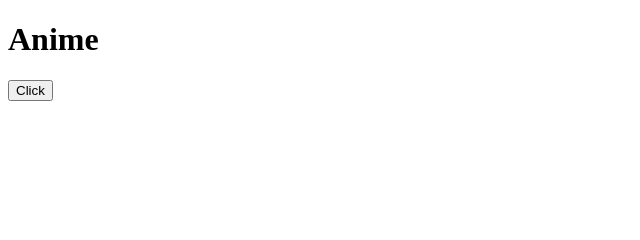
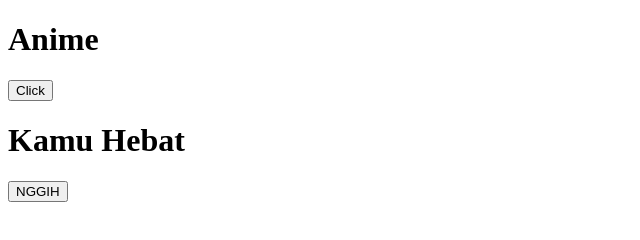
Before and after one commit to iyasz/Dasar-DOM, a plain HTML site: page index.html in a window 1280 px wide. Shown: the whole page, without its empty margins (0-640 px from the left). Drawn offline with Linux system fonts and the light colour scheme.

Commit message:
menambah button 2

```diff
--- a/index.html
+++ b/index.html
@@ -13,8 +13,9 @@
     </div>
     <div class="" id="doc2"></div>
     <div class="a">
-      <h1></h1>
+      <h1>Kamu Hebat</h1>
     </div>
+    <button id="btn2">NGGIH</button>
     <script src="script.js"></script>
   </body>
 </html>
--- a/script.js
+++ b/script.js
@@ -14,7 +14,7 @@ btn.addEventListener("click", () => {
 });
 
 doc1.setAttribute("name", "controller");
-
+// 2
 const a = document.getElementById("a");
 const elemen = document.createElement("h1");
 const textBaru = document.createTextNode("Kamu Keren");
@@ -22,3 +22,8 @@ const textBaru = document.createTextNode("Kamu Keren");
 elemen.appendChild(textBaru);
 
 a.appendChild(elemen);
+
+//3
+btn.addEventListener("click", () => {
+  a.appendChild(elemen);
+});
```
